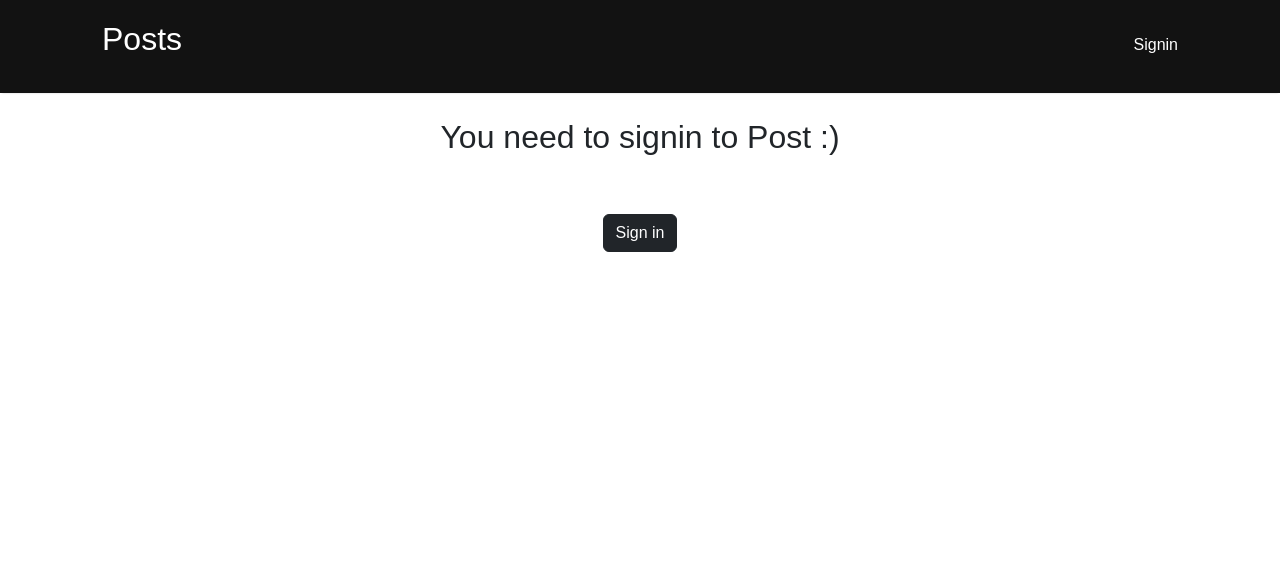
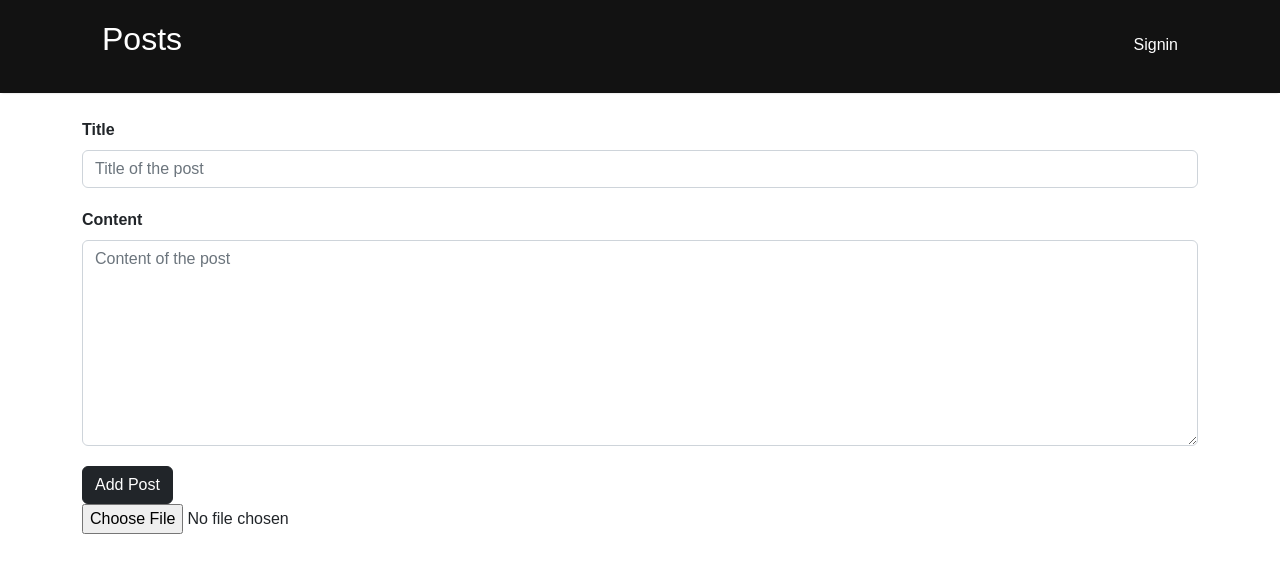
Before and after one commit to Abdul1rhman/Posts, a Next.js app: page /posts in a window 1280 px wide. Shown: the top 572 px of the page. Built offline with nearby package versions, Linux system fonts and the light colour scheme; no server answers; a web font is replaced by a local one.

Commit message:
lkfdlkfndldk

```diff
--- a/package.json
+++ b/package.json
@@ -7,7 +7,9 @@
   },
   "dependencies": {
     "bootstrap": "^5.2.3",
+    "cloudinary": "^1.35.0",
     "mongodb": "^4.8.1",
+    "mongoose": "^7.0.1",
     "next": "latest",
     "next-auth": "^4.20.1",
     "react": "^18.2.0",
--- a/pages/api/addPost.js
+++ b/pages/api/addPost.js
@@ -5,7 +5,7 @@ try{
 
 const client = await clientPromise
 const db = await client.db("posts")
-const { title, content,email, images} = req.body;
+const { title, content,mediaUrl} = req.body;
 let today = new Date();
 // let hour = today.getHours();
 const dd = String(today.getDate()).padStart(2, '0');
@@ -22,8 +22,7 @@ const hour= time.toLocaleString('en-sa', { hour: 'numeric', minute: 'numeric', h
 const post = await db.collection("posts").insertOne({
     title,
     content,
-    email,
-    images,
+    mediaUrl,
     today,
 
   });
--- /dev/null
+++ b/pages/api/item.js
@@ -0,0 +1,36 @@
+import clientPromise from "../../lib/mongodb";
+import item from '../../models/item'
+export default async (req, res )=>{
+try{
+
+// const client = await clientPromise
+// const db = await client.db("item")
+// const { title, content,image} = req.body;
+// let today = new Date();
+// // let hour = today.getHours();
+
+
+
+
+
+// const item = await db.collection("item").insertOne({
+//     title,
+//     content,
+//     image
+//   });
+//   res.json(item);
+
+const user = await item.create(req.body)
+        res.status(201).json({ success: true, data: user })
+
+
+
+
+
+}catch(e){
+    console.error(e);
+    throw new Error(e).message;
+}
+
+
+}
--- a/pages/index.js
+++ b/pages/index.js
@@ -47,6 +47,7 @@ const [error, setError]=useState('')
             <div className='card-post'>
                <h2>{item.title}</h2>
                <p>{item.content}</p>
+              { item.mediaUrl&& <img src={item.mediaUrl} />}
 
 
 
--- a/pages/posts/index.js
+++ b/pages/posts/index.js
@@ -16,6 +16,8 @@ function Add() {
     const [error, setError] = useState("");
     const [message, setMessage] = useState("");
 
+    const [media,setMedia] = useState("")
+
 
     // const [email, setEmail]=useState('')
 
@@ -26,15 +28,17 @@ function Add() {
 
 
         e.preventDefault();
+        const mediaUrl =  await imageUpload()
         if (title && content) {
-          const email=session.user.email
+          // const email=session.user.email
           try {
             let response = await fetch("https://posts-sh.vercel.app/api/addPost", {
               method: "POST",
               body: JSON.stringify({
                 title,
                 content,
-                email
+                // email
+                mediaUrl
 
               }),
               headers: {
@@ -55,17 +59,31 @@ function Add() {
         }
       };
 
+      const imageUpload = async ()=>{
+        const data =  new FormData()
+        data.append('file',media)
+        data.append('upload_preset',"hmj2zedt")
+        data.append('cloud_name',"dsxaegep2")
+        const res = await fetch("	https://api.cloudinary.com/v1_1/dsxaegep2/image/upload",{
+          method:"POST",
+          body:data
+        })
+        const res2  = await res.json()
+        return res2.url
+        console.log(res2.url)
+   }
 
-        if(!session){
-          return (
-           <Container>
-            <div className="sii">
-                <h2 >You need to signin to Post :)</h2>
-                <Button variant="dark" onClick={signIn}>Sign in</Button>
-            </div>
-            </Container>
-          )
-        }
+
+        // if(!session){
+        //   return (
+        //    <Container>
+        //     <div className="sii">
+        //         <h2 >You need to signin to Post :)</h2>
+        //         <Button variant="dark" onClick={signIn}>Sign in</Button>
+        //     </div>
+        //     </Container>
+        //   )
+        // }
 
     return (
 
@@ -107,6 +125,10 @@ function Add() {
           Add Post
         </Button>
       </Form.Group>
+      <input type="file"
+              accept="image/*"
+              onChange={(e)=>setMedia(e.target.files[0])}
+            />
     </Form>
 
     </Container>
```
Also changed, not shown: 1 other file (tests, documents, lock files or other folders).
